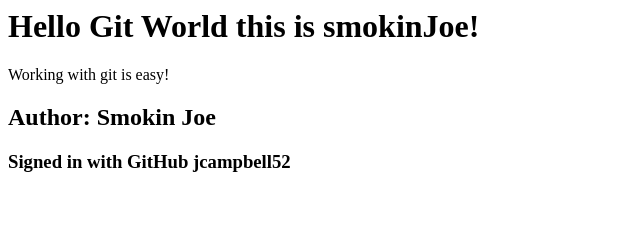
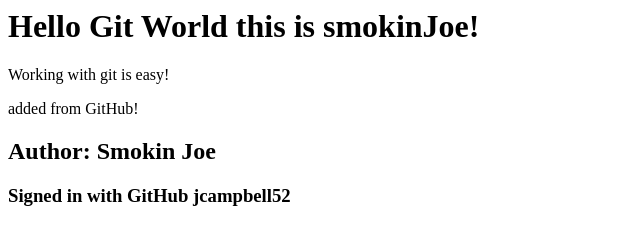
Before and after one commit to jcampbell52/GitGitHubMasterclass, a plain HTML site: page index.html in a window 1280 px wide. Shown: the whole page, without its empty margins (0-640 px from the left). Drawn offline with Linux system fonts and the light colour scheme.

Commit message:
Update index.html

```diff
--- a/index.html
+++ b/index.html
@@ -3,6 +3,8 @@
 <div>
     <p>Working with git is easy!</p>
 </div>
-
+<div>
+    <p>added from GitHub!</p>
+</div>
 <h2>Author: Smokin Joe</h2>
 <h3>Signed in with GitHub jcampbell52</h3>
```
